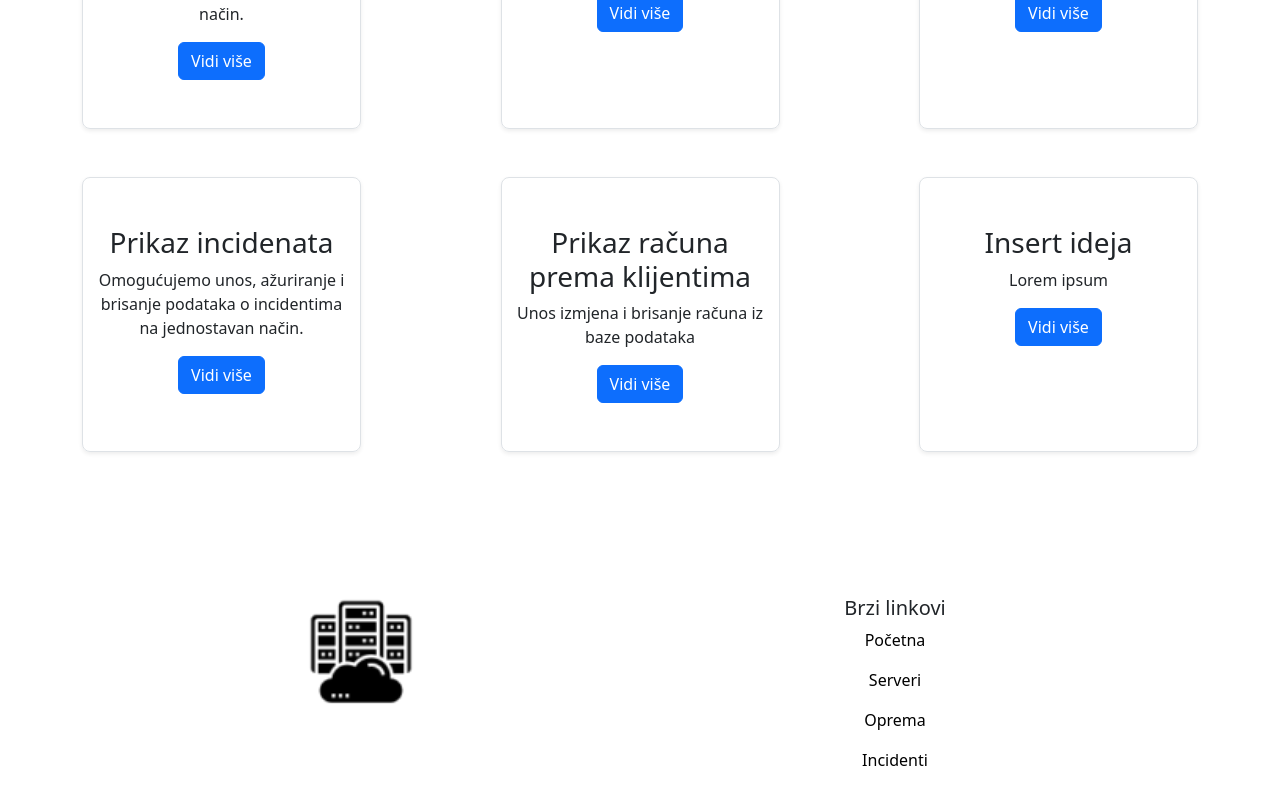
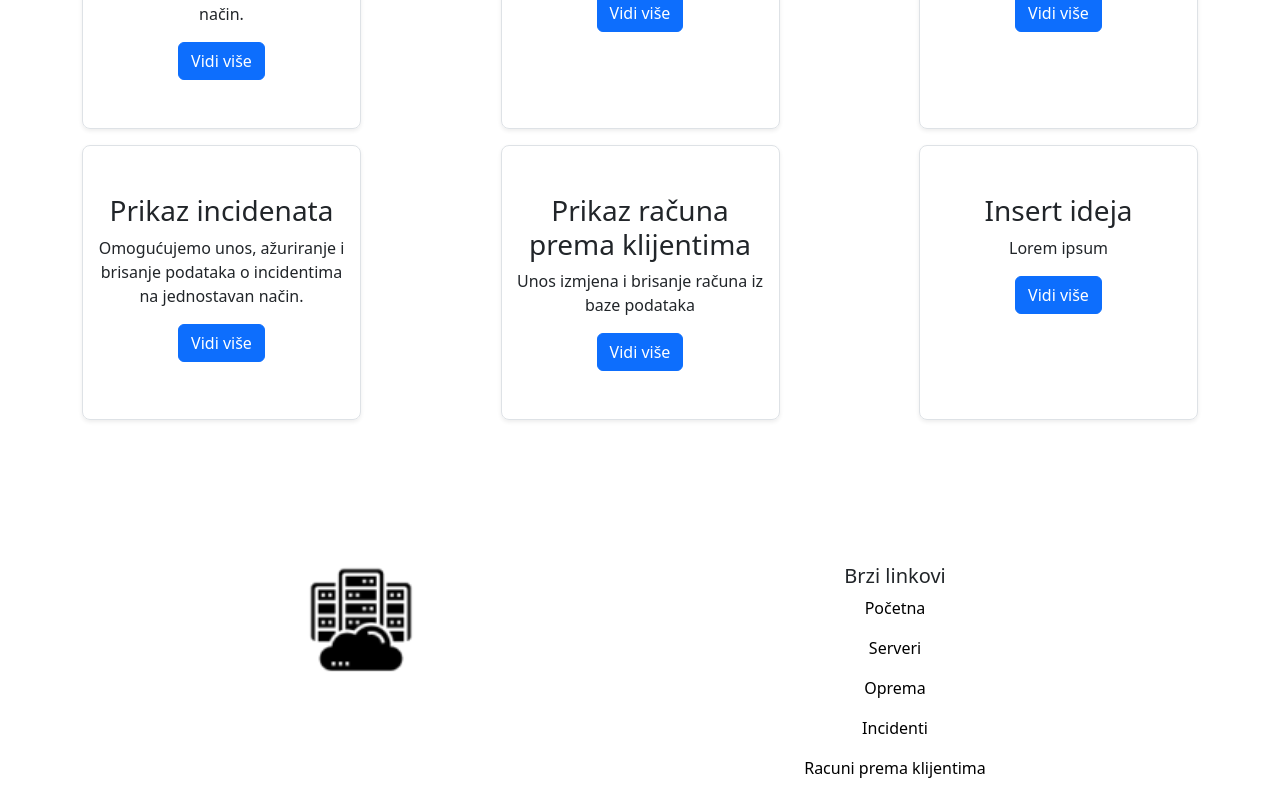
Before and after one commit to Baze-podataka-2/bp-projekt-frontend, a React (Create React App) app: page / in a window 1280 px wide. Shown: the part 1037-1829 px from the top of the page. Built offline with nearby package versions, Linux system fonts and the light colour scheme.

Commit message:
Added links in znacajke

```diff
--- a/src/pages/Home.jsx
+++ b/src/pages/Home.jsx
@@ -44,46 +44,58 @@ const Home = () => {
               Omogućujemo unos, ažuriranje i brisanje podataka  o poslužiteljima na jednostavan
               način.
             </p>
+            <Link to="/serveri">
             <Button>Vidi više</Button>
+            </Link>
           </Col>
           <Col md={3} className='border rounded-3 shadow-sm py-5 '>
             <h3>Prikaz opreme</h3>
             <p>
                Unos izmjena i brisanje opreme iz baze podataka
             </p>
+            <Link to="/oprema">
             <Button>Vidi više</Button>
+            </Link>
           </Col>
           <Col md={3} className='border rounded-3 shadow-sm py-5'>
             <h3>Prikaz usluga</h3>
             <p>
             Unos izmjena i brisanje usluga iz baze podataka
             </p>
+            <Link to="/usluge">
             <Button>Vidi više</Button>
+            </Link>
           </Col>
         </Row>
 
-        <Row className="text-center justify-content-between mt-5">
+        <Row className="text-center justify-content-between mt-3">
           <Col md={3} className='border rounded-3 shadow-sm py-5'>
             <h3>Prikaz incidenata</h3>
             <p>
               Omogućujemo unos, ažuriranje i brisanje podataka  o incidentima na jednostavan
               način.
             </p>
+            <Link to="/incidenti">
             <Button>Vidi više</Button>
+            </Link>
           </Col>
           <Col md={3} className='border rounded-3 shadow-sm py-5 '>
             <h3>Prikaz računa prema klijentima</h3>
             <p>
                Unos izmjena i brisanje računa iz baze podataka
             </p>
+            <Link to="/">
             <Button>Vidi više</Button>
+            </Link>
           </Col>
           <Col md={3} className='border rounded-3 shadow-sm py-5'>
             <h3>Insert ideja</h3>
             <p>
            Lorem ipsum
             </p>
+            <Link to="/">
             <Button>Vidi više</Button>
+            </Link>
           </Col>
         </Row>
       </Container>
```
